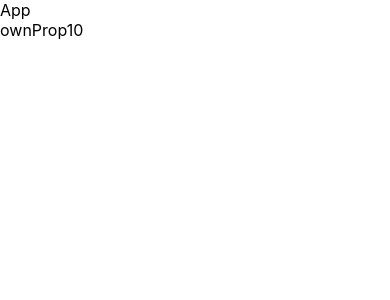
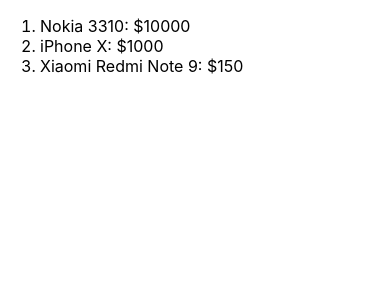
Before and after one commit to Tarold/html-intro, a React (Create React App) app: page / in a window 390 px wide. Shown: the top 300 px of the page. Built offline with nearby package versions, Linux system fonts and the light colour scheme.

Commit message:
Added PhonesLoader by HOC example

```diff
--- /dev/null
+++ b/public/data/phones.json
@@ -0,0 +1,20 @@
+[
+  {
+    "id": 1,
+    "brand": "Nokia",
+    "model": "3310",
+    "price": "$10000"
+  },
+  {
+    "id": 2,
+    "brand": "iPhone",
+    "model": "X",
+    "price": "$1000"
+  },
+  {
+    "id": 3,
+    "brand": "Xiaomi",
+    "model": "Redmi Note 9",
+    "price": "$150"
+  }
+]
--- a/src/App.js
+++ b/src/App.js
@@ -1,29 +1,5 @@
-import React, { useState } from 'react';
+import PhonesLoadedList from './components/PhonesLoadedList';
 
 export default function App() {
-  const InnerComponentWithNewProp = withNewProp(InnerComponent);
-  return (
-    <div>
-      App
-      <InnerComponentWithNewProp ownProp="ownProp" />
-    </div>
-  );
+  return <PhonesLoadedList url="/data/phones.json" />;
 }
-
-function withNewProp(WrappedComponent) {
-  function NewComponent(props) {
-    const [newProp, setNewProp] = useState(10);
-    return <WrappedComponent newProp={newProp} {...props} />;
-  }
-
-  return NewComponent;
-}
-
-function InnerComponent(props) {
-  return (
-    <div>
-      {props.ownProp ?? 'Prop is wissing'}
-      {props.newProp}
-    </div>
-  );
-}
--- a/src/components/HOCs/withDataLoading.js
+++ b/src/components/HOCs/withDataLoading.js
@@ -1,7 +1,7 @@
-import { useEffect } from 'react';
+import { useState, useEffect } from 'react';
 
 function withDataLoading(WrappedComponent) {
-  function WrappedComponentWithDataLoading(props) {
+  function WrappedComponentWithDataLoading({ url, ...props }) {
     const [data, setData] = useState([]);
     const [isFetching, setIsFetching] = useState(false);
     const [error, setError] = useState(null);
@@ -10,10 +10,10 @@
       setIsFetching(true);
       fetch(url)
         .then((response) => response.json())
-        .then((data) => setData(data.results))
+        .then((data) => setData(data))
         .catch((e) => setError(e))
         .finally(() => setIsFetching(false));
-    });
+    }, [url]);
 
     return (
       <WrappedComponent
@@ -24,6 +24,7 @@
       />
     );
   }
+
   return WrappedComponentWithDataLoading;
 }
 
--- /dev/null
+++ b/src/components/PhonesLoadedList/index.jsx
@@ -0,0 +1,23 @@
+import { withDataLoading } from '../HOCs';
+
+const PhonesLoadedList = (props) => {
+  const { data: phones, isFetching, error } = props;
+
+  return (
+    <>
+      {isFetching && <div>Loading...</div>}
+      {error && <div>ERROR</div>}
+      <ol>
+        {phones.map((p) => (
+          <li key={p.id}>
+            {p.brand} {p.model}: {p.price}
+          </li>
+        ))}
+      </ol>
+    </>
+  );
+};
+
+const PhonesLoadedListWithLoadingData = withDataLoading(PhonesLoadedList);
+
+export default PhonesLoadedListWithLoadingData;
```
Also changed, not shown: public/data/phones.jsx (deleted, +0 -20 lines).
